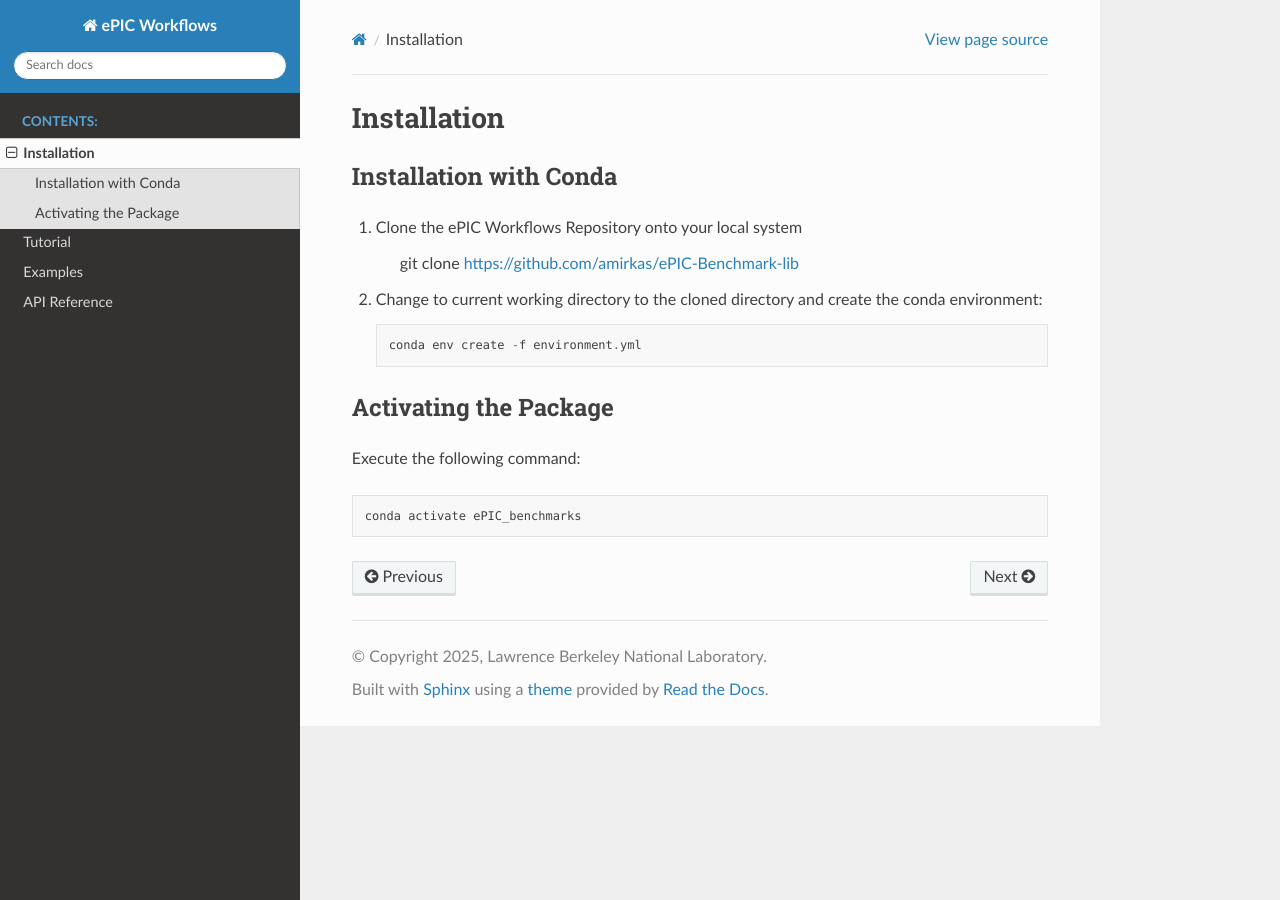
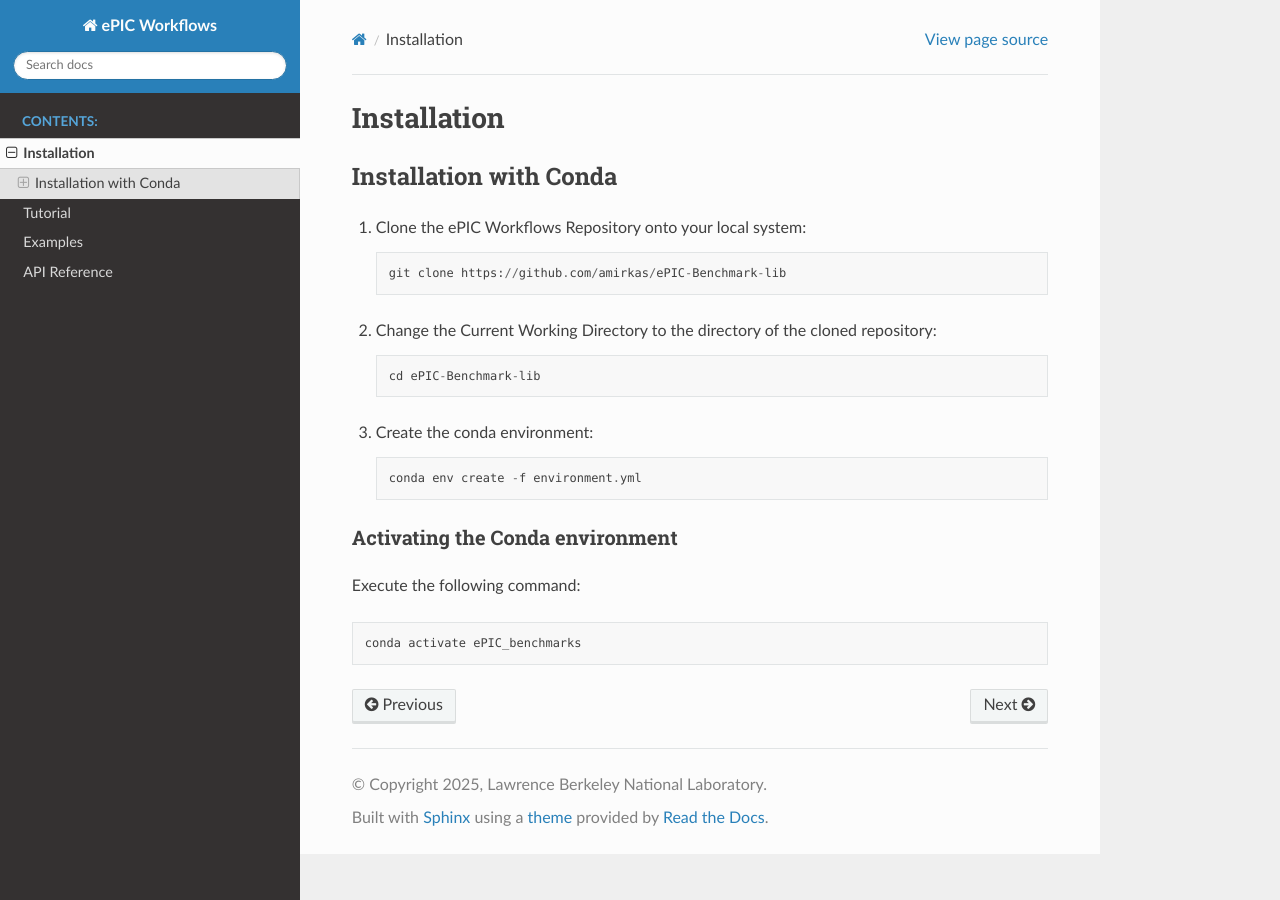
Before and after one commit to amirkas/ePIC-Benchmark-lib, a Sphinx documentation site: the page built from docs/installation.rst, in a window 1280 px wide. Built offline with Sphinx 7.4.7 and the Read the Docs theme 3.1.0, drawn with Linux system fonts in a browser that asks for light colours.

Commit message:
updated installation instructions

```diff
--- a/docs/installation.rst
+++ b/docs/installation.rst
@@ -5,16 +5,20 @@ Installation
 Installation with Conda
 ^^^^^^^^^^^^^^^^^^^^^^^
 
-1. Clone the ePIC Workflows Repository onto your local system
+1. Clone the ePIC Workflows Repository onto your local system::
 
     git clone https://github.com/amirkas/ePIC-Benchmark-lib
 
-2. Change to current working directory to the cloned directory and create the conda environment::
+2. Change the Current Working Directory to the directory of the cloned repository::
+
+    cd ePIC-Benchmark-lib
+
+3. Create the conda environment::
 
     conda env create -f environment.yml
 
-Activating the Package
-^^^^^^^^^^^^^^^^^^^^^^
+Activating the Conda environment
+--------------------------------
 
 Execute the following command::
 
```
